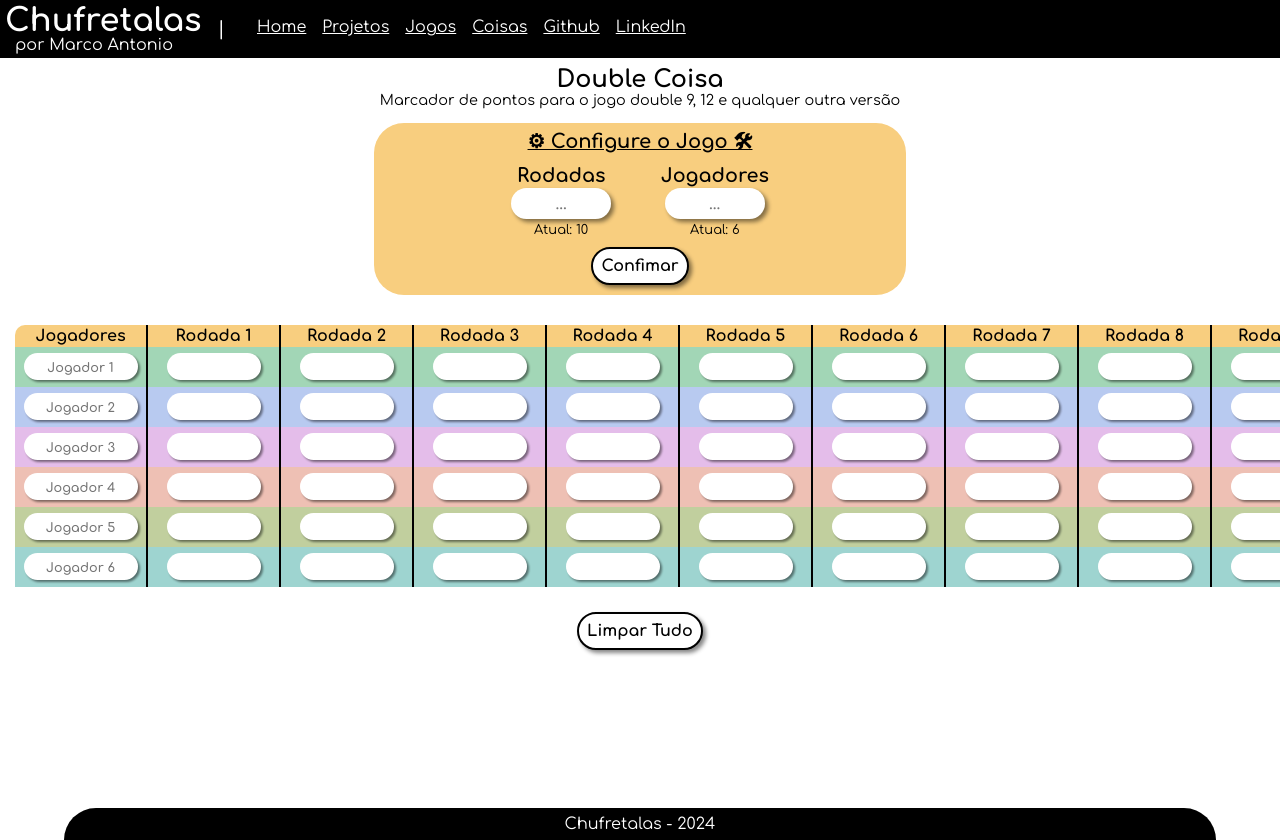
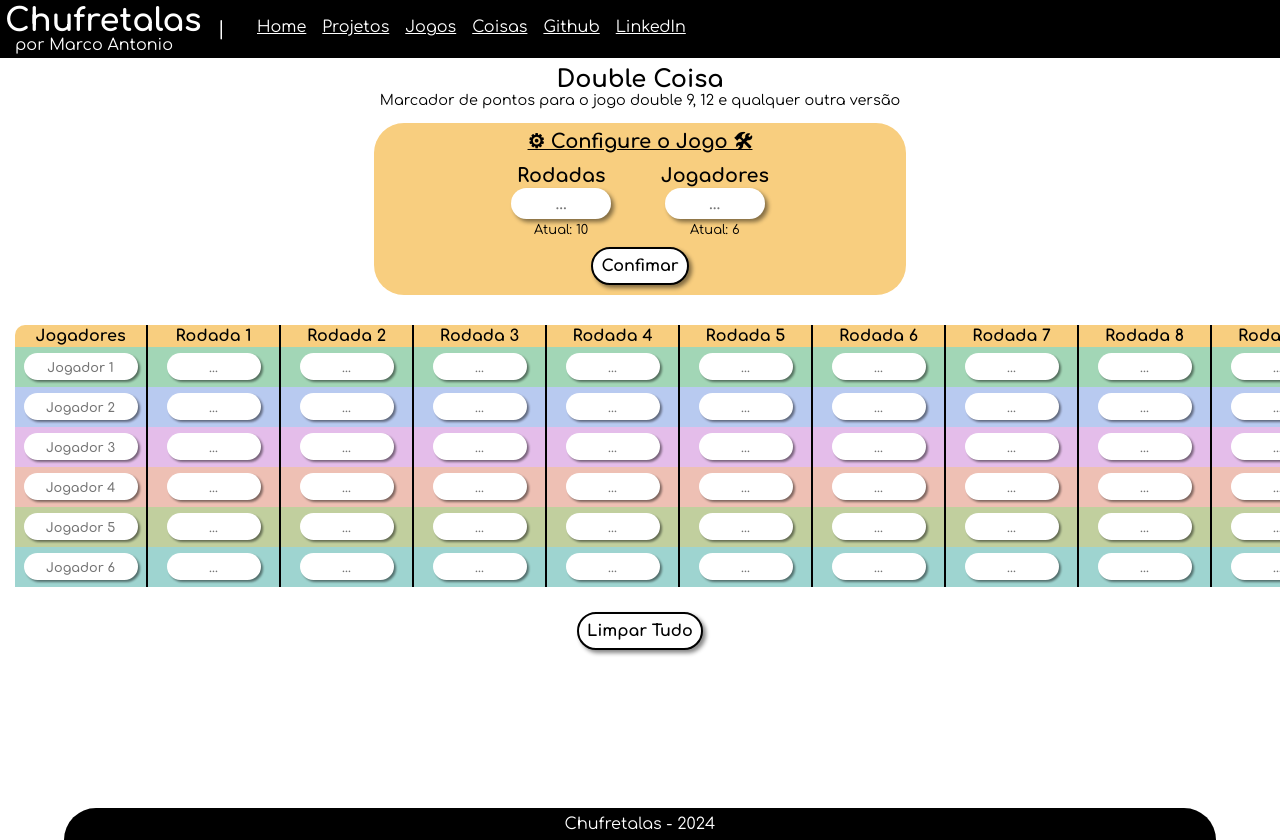
Before and after one commit to Chufretalas/chufretalas_site, a SvelteKit app: page /coisas/double_coisa in a window 1280 px wide. Built offline with nearby package versions, Linux system fonts and the light colour scheme.

Commit message:
added the round number to the score paceholder in double_coisa

```diff
--- a/src/routes/+page.svelte
+++ b/src/routes/+page.svelte
@@ -13,6 +13,7 @@
 
     //TODO: make a section to link to /coisas and /jogos
     //TODO: avoid loading game assets when not on a computer
+    //TODO: add a <meta> tag to every page to make the SEO really powerful adn stuff https://developer.chrome.com/docs/lighthouse/seo/meta-description?utm_source=lighthouse&utm_medium=devtools&hl=pt-br
 </script>
 
 <main>
--- a/src/routes/coisas/double_coisa/+page.svelte
+++ b/src/routes/coisas/double_coisa/+page.svelte
@@ -185,7 +185,7 @@
                                     min="0"
                                     step="1"
                                     bind:value={scores[vidx][hidx]}
-                                    placeholder={players[vidx]}
+                                    placeholder={players[vidx] === "" ? "..." : players[vidx] + " " + `${hidx+1}`}
                                     id={`${vidx} ${hidx}`}
                                 />
                             </div>
```
